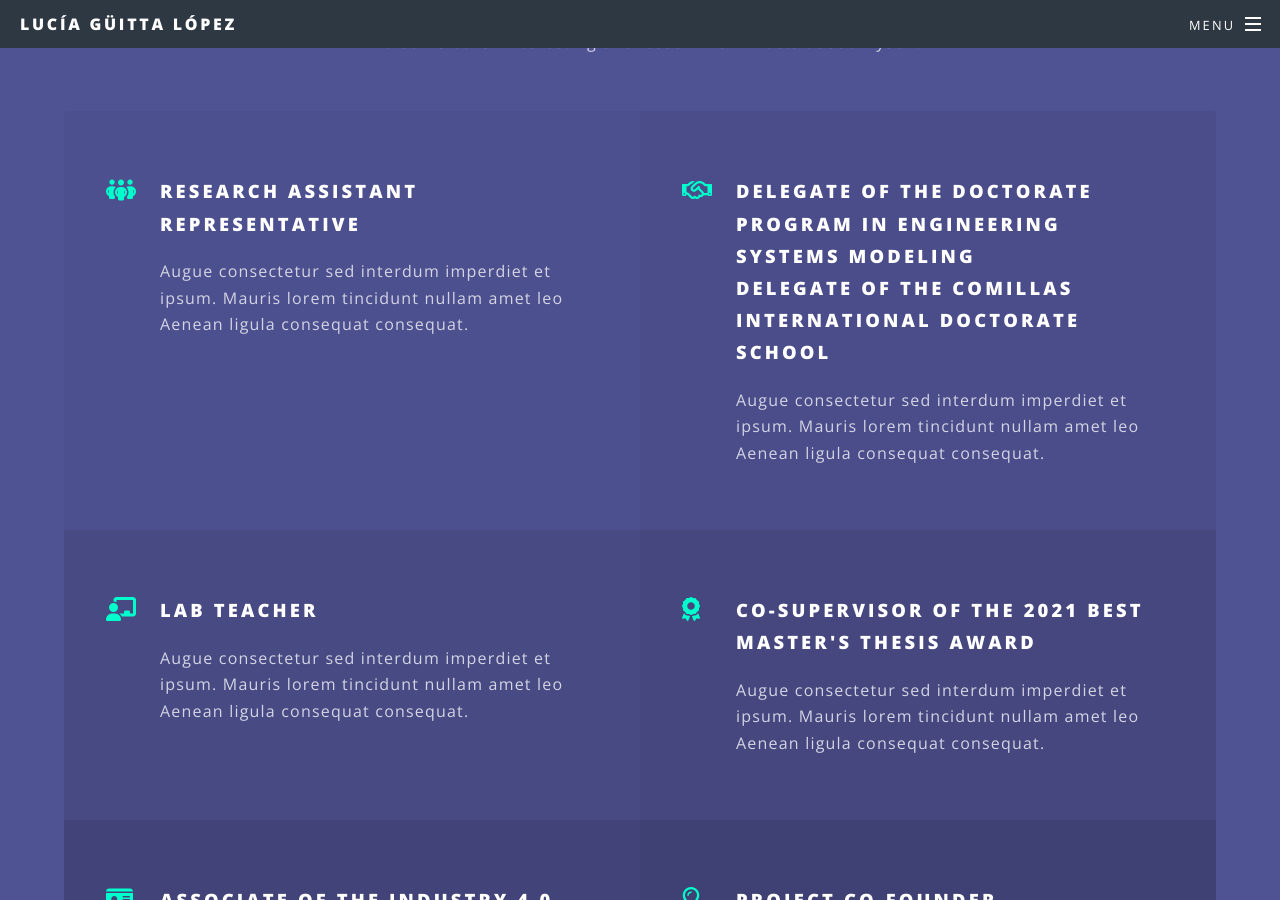
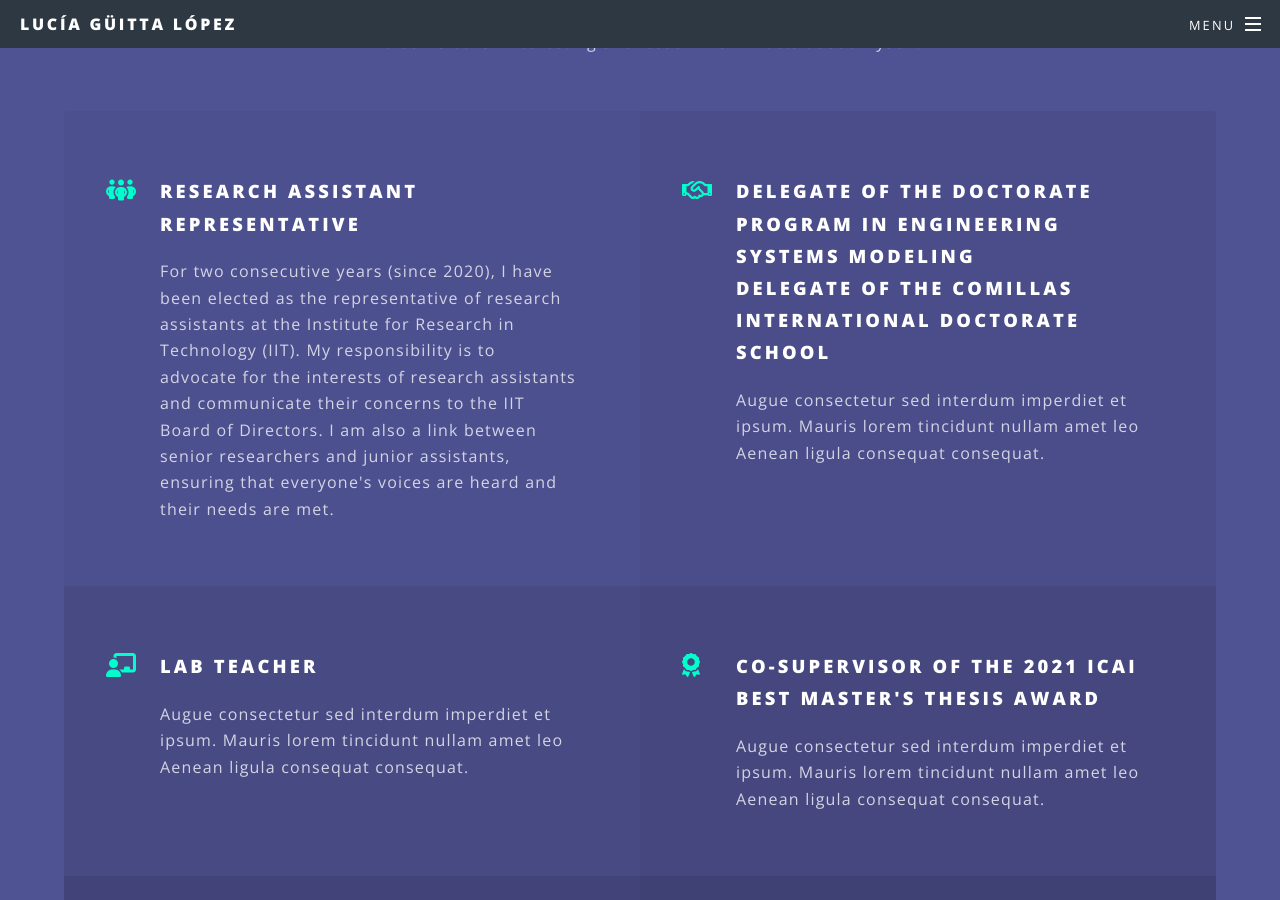
Before and after one commit to Lucia-Guitta/Lucia-Guitta.github.io, a Jekyll site: the page built from index.html, in a window 1280 px wide and 900 px high, scrolled down 3155 px. Built offline with Jekyll 4.4.1, drawn with Linux system fonts in a browser that asks for light colours; some web fonts are replaced; some of the changed text lies outside the part shown.

Commit message:
Add content to curiosities

```diff
--- a/index.html
+++ b/index.html
@@ -125,8 +125,10 @@ layout: landing
           Research Assistant Representative
         </h3>
         <p>
-          Augue consectetur sed interdum imperdiet et ipsum. Mauris lorem
-          tincidunt nullam amet leo Aenean ligula consequat consequat.
+          For two consecutive years (since 2020), I have been elected as the representative of research assistants at
+          the Institute for Research in Technology (IIT). My responsibility is to advocate for the interests of research
+          assistants and communicate their concerns to the IIT Board of Directors. I am also a link between senior
+          researchers and junior assistants, ensuring that everyone's voices are heard and their needs are met.
         </p>
       </li>
       <li class="icon fa-handshake">
@@ -148,7 +150,7 @@ layout: landing
         </p>
       </li>
       <li class="icon fa-award">
-        <h3>Co-Supervisor of the 2021 Best Master's Thesis Award</h3>
+        <h3>Co-Supervisor of the 2021 ICAI Best Master's Thesis Award</h3>
         <p>
           Augue consectetur sed interdum imperdiet et ipsum. Mauris lorem
           tincidunt nullam amet leo Aenean ligula consequat consequat.
@@ -173,7 +175,7 @@ layout: landing
 </section>
 
 <!-- CTA -->
-<section id="cta" class="wrapper style4">
+<!--section id="cta" class="wrapper style4">
   <div class="inner">
     <header>
       <h2>Arcue ut vel commodo</h2>
@@ -187,4 +189,4 @@ layout: landing
       <li><a href="#" class="button fit">Learn More</a></li>
     </ul>
   </div>
-</section>
+</section-->
```
